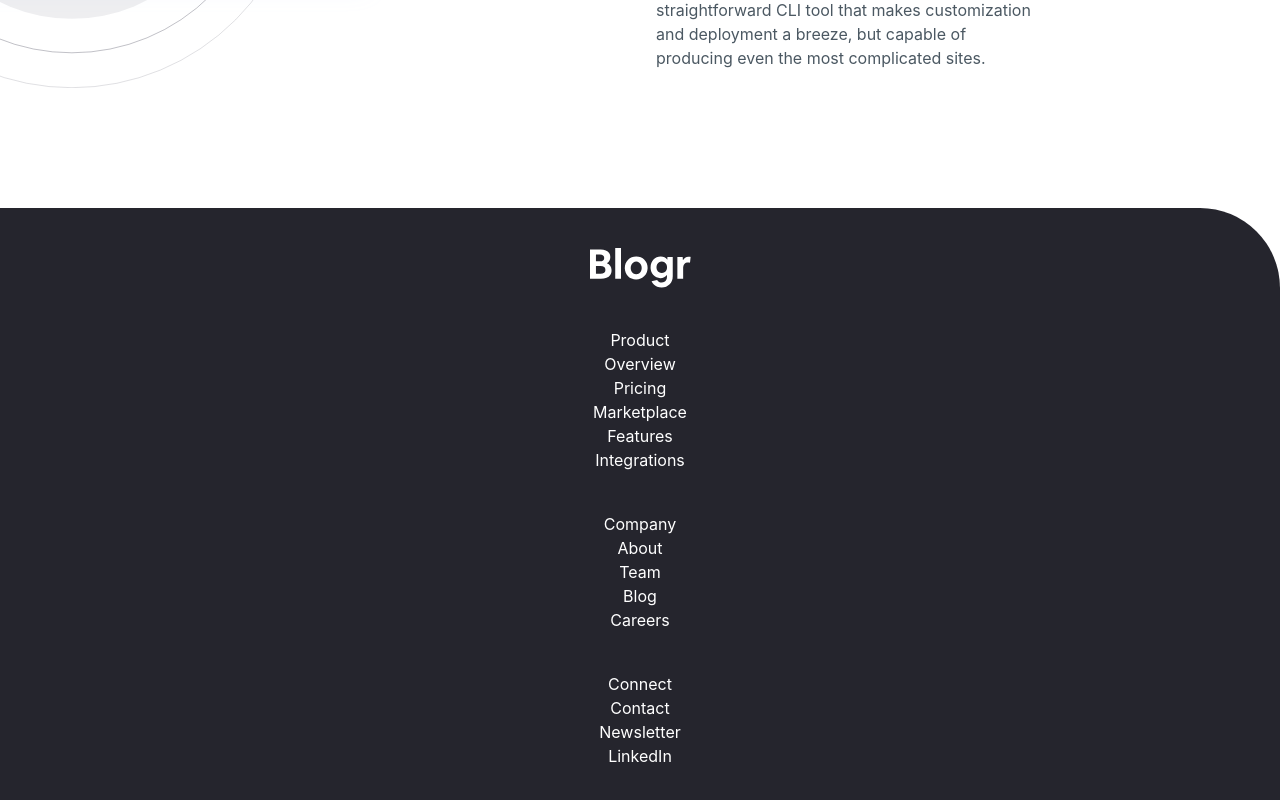
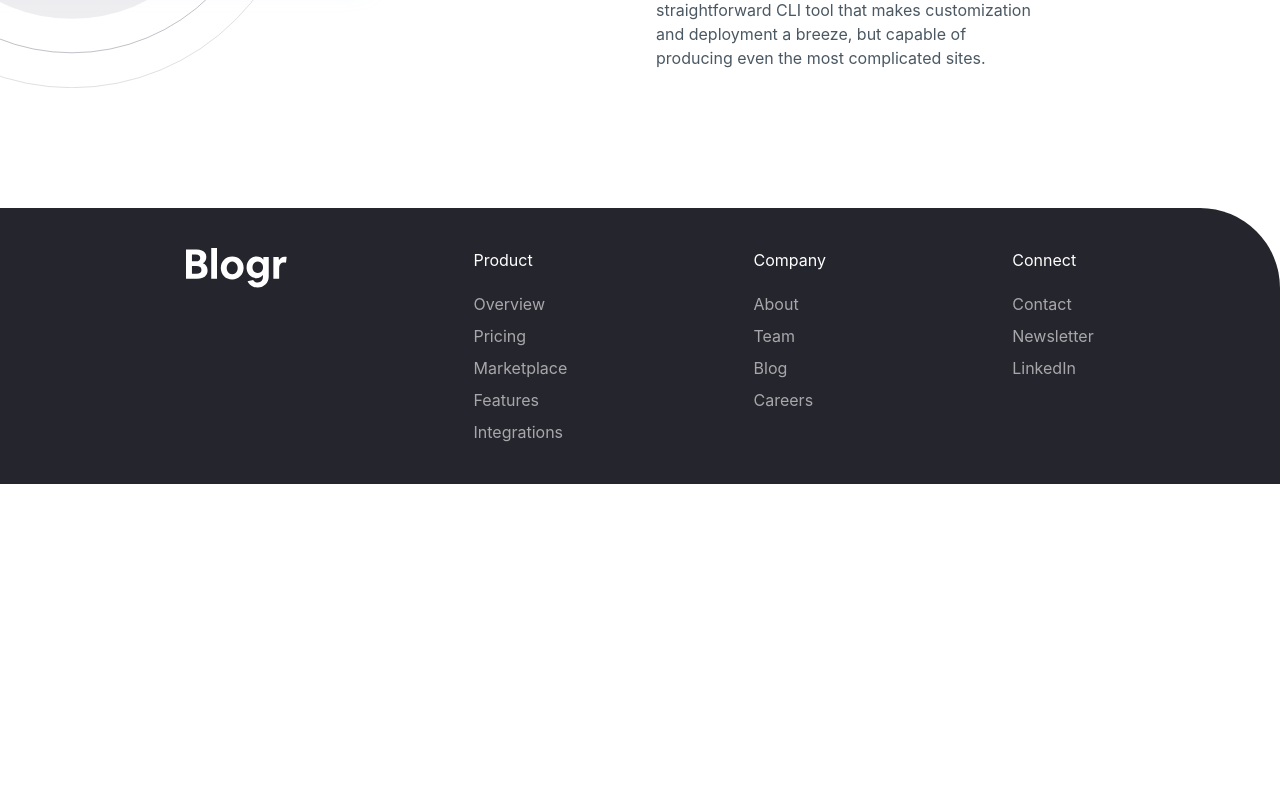
Before and after one commit to 7savv7/frontendmentor, a React (Vite) app in the folder junior/blogr-landing-page/: page / in a window 1280 px wide. Shown: the part 2272-3072 px from the top of the page. After the commit the page ends 2756 px from the top, so only its background shows below. Built offline with nearby package versions, Linux system fonts and the light colour scheme.

Commit message:
[blogr-landing-page]: Make footer responsive

```diff
--- a/junior/blogr-landing-page/src/components/Footer.tsx
+++ b/junior/blogr-landing-page/src/components/Footer.tsx
@@ -1,12 +1,15 @@
 function Footer() {
   return (
-    <footer className="bg-gray900 rounded-tr-[80px] flex flex-col items-center gap-10 p-10 text-white text-center">
+    <footer
+      className="bg-gray900 rounded-tr-[80px] flex flex-col items-center gap-10 p-10 text-white text-center
+      lg:flex-row lg:justify-evenly lg:items-start lg:text-left [&_li]:cursor-pointer [&_li]:hover:underline"
+    >
       <img src="/images/logo.svg" alt="logo" />
 
       <div>
         <h3>Product</h3>
 
-        <ul>
+        <ul className="mt-5 flex flex-col gap-2 text-white/60">
           <li>Overview</li>
           <li>Pricing</li>
           <li>Marketplace</li>
@@ -18,7 +21,7 @@ function Footer() {
       <div>
         <h3>Company</h3>
 
-        <ul>
+        <ul className="mt-5 flex flex-col gap-2 text-white/60">
           <li>About</li>
           <li>Team</li>
           <li>Blog</li>
@@ -29,7 +32,7 @@ function Footer() {
       <div>
         <h3>Connect</h3>
 
-        <ul>
+        <ul className="mt-5 flex flex-col gap-2 text-white/60">
           <li>Contact</li>
           <li>Newsletter</li>
           <li>LinkedIn</li>
```
